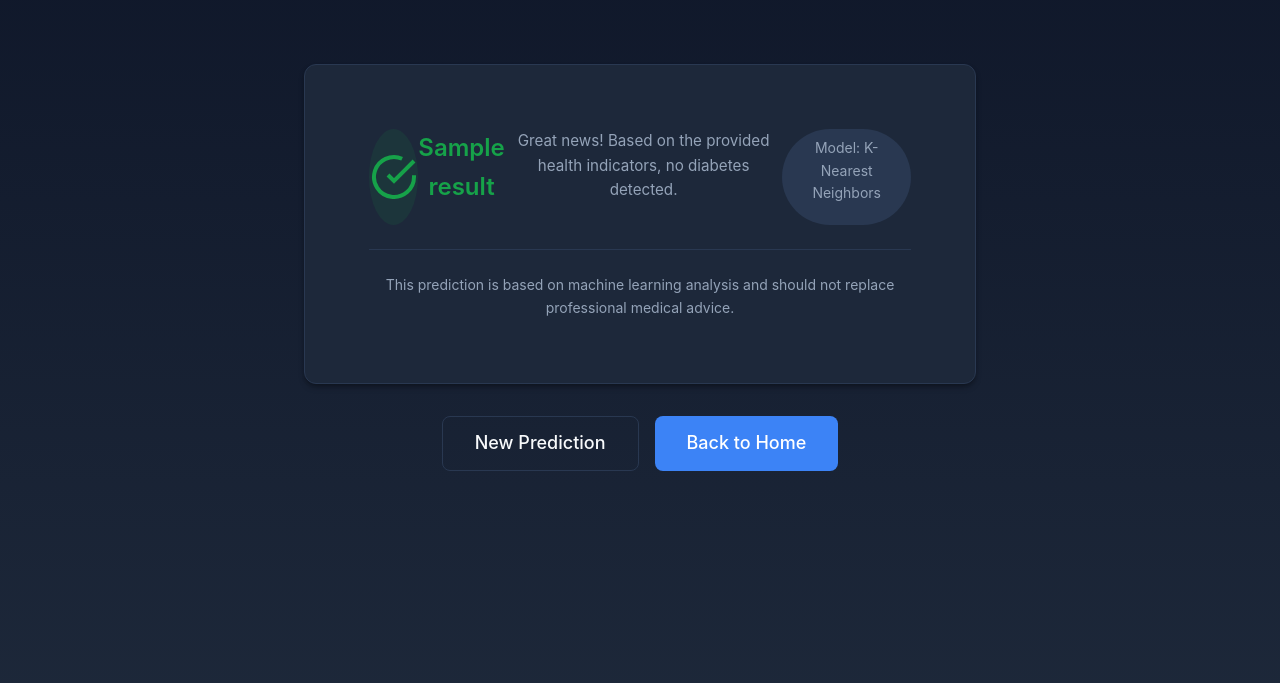
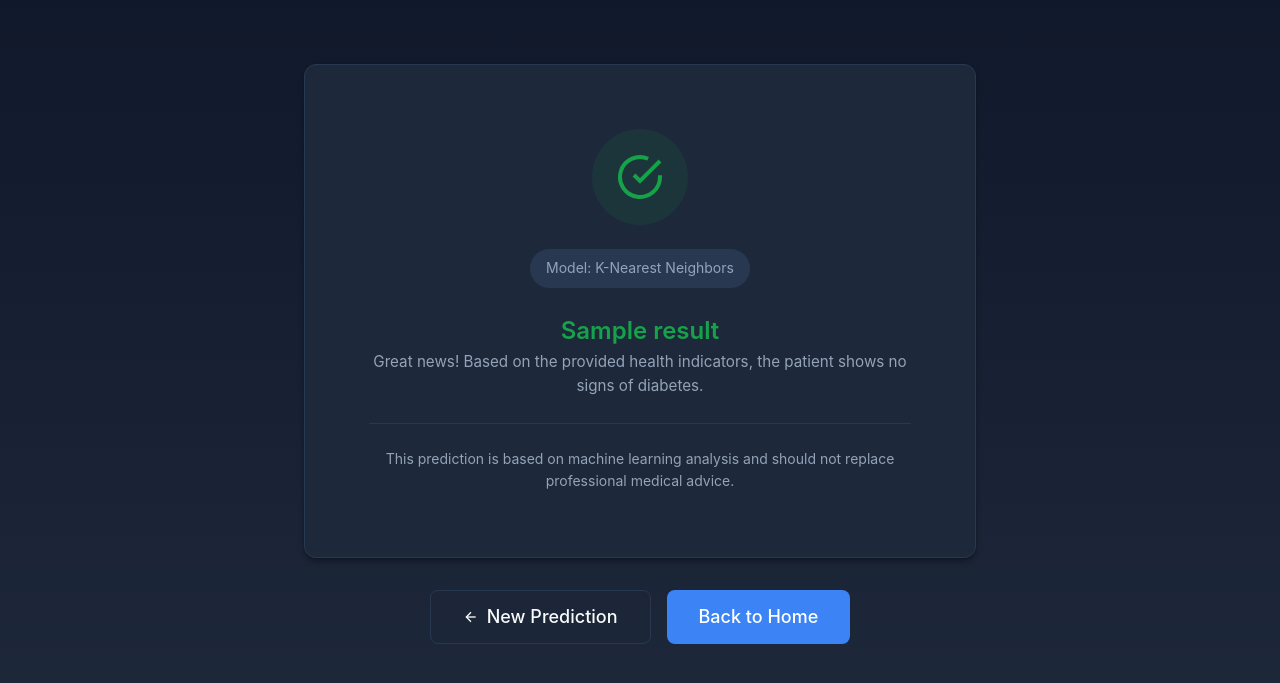
Before and after one commit to Wills17/Diabetes-Analysis, a Flask app: template templates/result.html in a window 1280 px wide. Shown: the part 86-769 px from the top of the page. Run offline with Flask 3, Linux system fonts and the light colour scheme; the template is opened without the code that fills it: most values are stand-ins (such as "Sample title", 1, 10 or a date in 2020); parts of the project's set-up code (start-up, migrations or seed data) failed here and were passed over.

Commit message:
Update object arrangements.

```diff
--- a/templates/result.html
+++ b/templates/result.html
@@ -1,16 +1,16 @@
 <!DOCTYPE html>
 <html lang="en">
 <head>
-  <meta charset="UTF-8">
-  <meta name="viewport" content="width=device-width, initial-scale=1.0">
+  <meta charset="UTF-8" />
+  <meta name="viewport" content="width=device-width, initial-scale=1.0" />
   <title>Result - DiabetesCheck</title>
-  <link rel="stylesheet" href="{{ url_for('static', filename='styles.css') }}">
+  <link rel="stylesheet" href="{{ url_for('static', filename='styles.css') }}" />
 </head>
 
 <body data-risk="{{ 'true' if risk else 'false' }}" data-model="{{ model }}">
   <header class="header">
     <div class="container">
-      <div class="header-content">
+      <div class="header-content header-with-nav">
         <a href="{{ url_for('home') }}" class="logo">
           <svg class="icon" viewBox="0 0 24 24" fill="none" stroke="currentColor" stroke-width="2">
             <polyline points="22 12 18 12 15 21 9 3 6 12 2 12"></polyline>
@@ -18,11 +18,13 @@
           <h1>DiabetesCheck</h1>
         </a>
       </div>
+    </div>
   </header>
 
   <main class="main main-result">
     <div class="container">
       <div class="result-wrapper">
+
         <div class="result-card">
           <div class="result-icon-wrapper">
             {% if risk %}
@@ -33,9 +35,6 @@
                   <line x1="12" y1="17" x2="12.01" y2="17"></line>
                 </svg>
               </div>
-          </div>
-          <h2 class="result-status-title result-status-warning">{{ result }}</h2>
-          <p class="result-status-description">The analysis indicates potential diabetes risk. Please consult with a healthcare professional.</p>
             {% else %}
               <div class="result-icon result-icon-success">
                 <svg viewBox="0 0 24 24" fill="none" stroke="currentColor" stroke-width="2">
@@ -43,13 +42,27 @@
                   <polyline points="22 4 12 14.01 9 11.01"></polyline>
                 </svg>
               </div>
-          <h2 class="result-status-title result-status-success">{{ result }}</h2>
-          <p class="result-status-description">Great news! Based on the provided health indicators, no diabetes detected.</p>
             {% endif %}
+          </div>
 
           <div class="result-badge">
-            <p class="result-model">Model: {{ 'Logistic Regression' if model == 'logreg' else 'K-Nearest Neighbors' }}</p>
+            <p class="result-model">
+              Model: {{ 'Logistic Regression' if model == 'logreg' else 'K-Nearest Neighbors' }}
+            </p>
           </div>
+
+          <div class="result-message">
+            {% if risk %}
+              <h2 class="result-status-title result-status-warning">{{ result }}</h2>
+              <p class="result-status-description">
+                The analysis indicates potential diabetes risk. Please consult with a healthcare professional for proper diagnosis and treatment.
+              </p>
+            {% else %}
+              <h2 class="result-status-title result-status-success">{{ result }}</h2>
+              <p class="result-status-description">
+                Great news! Based on the provided health indicators, the patient shows no signs of diabetes.
+              </p>
+            {% endif %}
           </div>
 
           <div class="result-disclaimer">
@@ -61,12 +74,19 @@
 
 
         <div class="result-actions">
-          <a href="{{ url_for('predict_page') }}" class="btn btn-outline btn-lg">New Prediction</a>
+          <a href="{{ url_for('predict_page') }}" class="btn btn-outline btn-lg">
+             <svg class="btn-icon" viewBox="0 0 24 24" fill="none" stroke="currentColor" stroke-width="2">
+                <line x1="19" y1="12" x2="5" y2="12"></line>
+                <polyline points="12 19 5 12 12 5"></polyline>
+              </svg>
+              New Prediction
+            </svg>
+          </a>
           <a href="{{ url_for('home') }}" class="btn btn-primary btn-lg">Back to Home</a>
         </div>
 
       </div>
+    </div>
   </main>
-  <script src="{{ url_for('static', filename='script.js') }}"></script>
 </body>
 </html>
```
Lines whose indentation alone changed are shown as unchanged.
